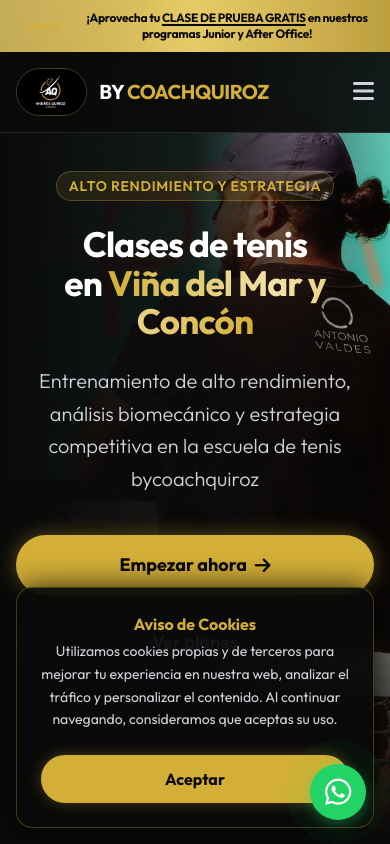
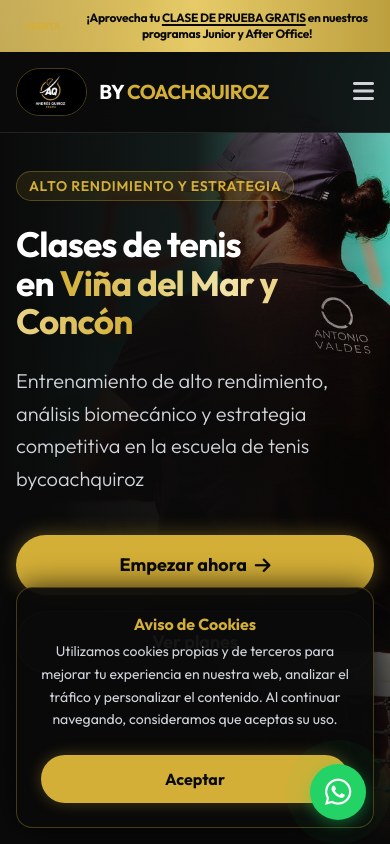
Before and after one commit to Nico-lab-cl/coach-quiroz, a Next.js app: page / in a window 390 px wide. Shown: the top 844 px of the page. Built offline with nearby package versions, Linux system fonts and the light colour scheme; no server answers.

Commit message:
style: align Hero content to the left on mobile

```diff
--- a/app/page.jsx
+++ b/app/page.jsx
@@ -49,7 +49,7 @@
                     <div className="absolute inset-0 bg-gradient-to-r from-black-900 via-black-900/90 to-transparent sm:w-[75%]"></div>
                     <div className="absolute inset-0 bg-gradient-to-t from-black-900 via-transparent to-transparent"></div>
                 </div>
-                <div className="relative z-10 max-w-7xl mx-auto px-4 sm:px-6 lg:px-8 text-center sm:text-left w-full h-full flex flex-col justify-center">
+                <div className="relative z-10 max-w-7xl mx-auto px-4 sm:px-6 lg:px-8 text-left w-full h-full flex flex-col justify-center">
                     <div className="max-w-3xl">
                         <span className="inline-block py-1 px-3 rounded-full bg-gold-500/10 border border-gold-500/30 text-gold-500 text-sm font-semibold tracking-wider mb-6">
                             ALTO RENDIMIENTO Y ESTRATEGIA
```
